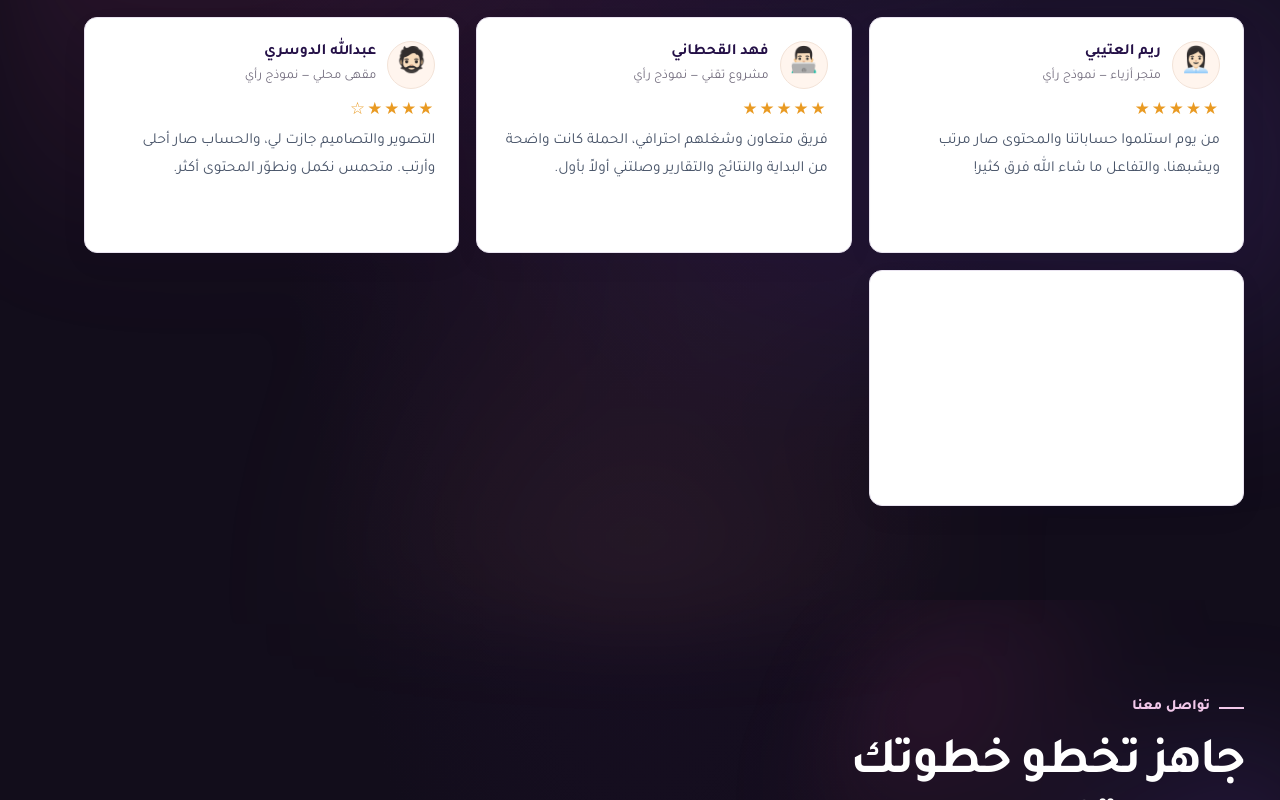
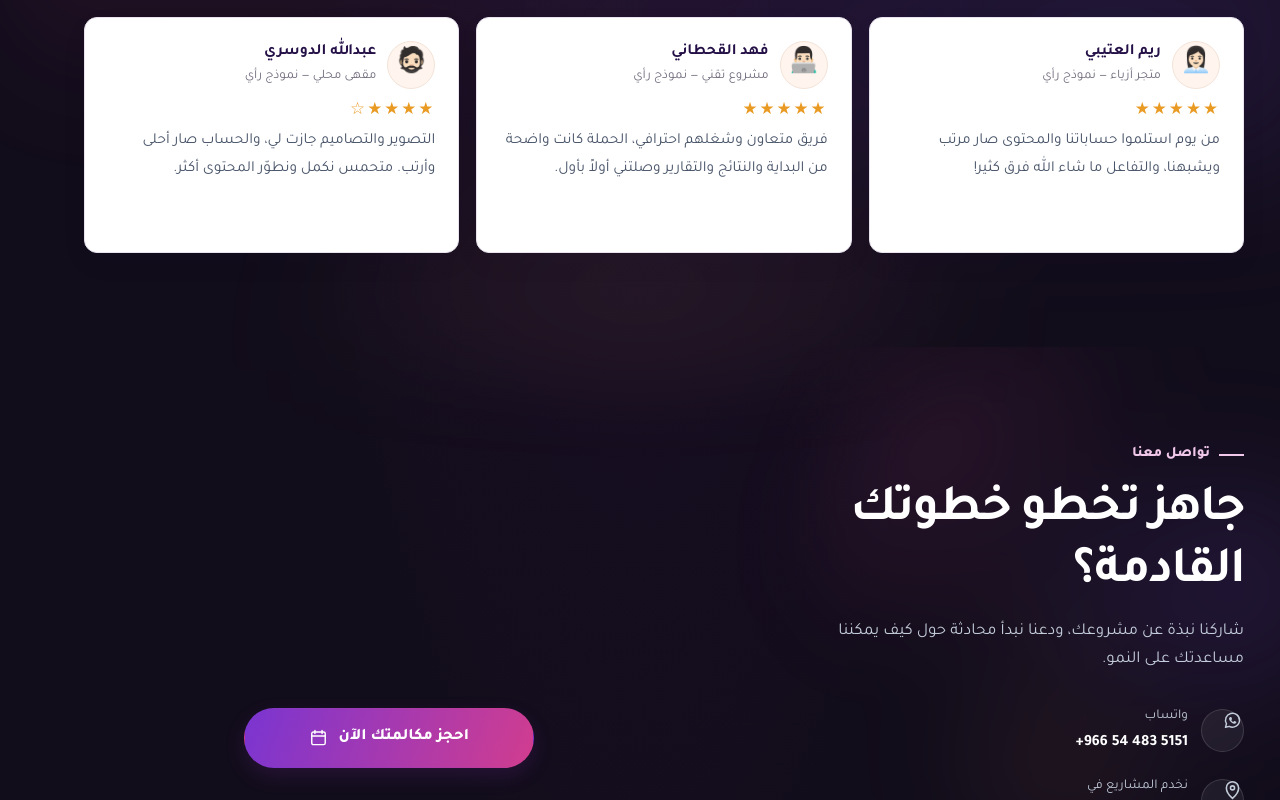
Before and after one commit to algamaoi2002-tech/twasul-global-redesign, a plain HTML site: page index.html in a window 1280 px wide. Shown: the part 5512-6312 px from the top of the page. Drawn offline with Linux system fonts and the light colour scheme.

Commit message:
Remove empty testimonial card

```diff
--- a/index.html
+++ b/index.html
@@ -663,7 +663,7 @@
               <div class="testimonial-stars" role="img" aria-label="التقييم: 4 من 5">★★★★☆</div>
               <blockquote>التصوير والتصاميم جازت لي، والحساب صار أحلى وأرتب. متحمس نكمل ونطوّر المحتوى أكثر.</blockquote>
             </article>
-            <article class="testimonial-card">
+
         </div>
       </section>
 
```
